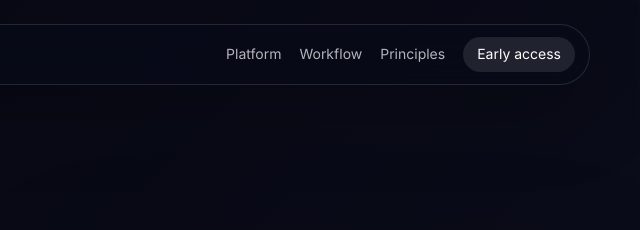
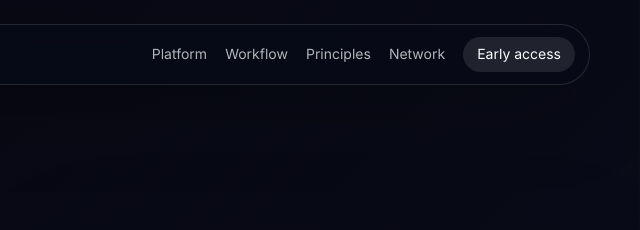
Before and after one commit to evento-globolo/evento-globolo.github.io, an Astro site: page / in a window 1280 px wide. Shown: the top 230 px of the page, 640-1280 px from the left. Built offline with nearby package versions, Linux system fonts and the light colour scheme; Astro itself is replaced by a stand-in of ours.

Commit message:
mount venture network on latest marketing page

```diff
--- a/src/pages/index.astro
+++ b/src/pages/index.astro
@@ -1,5 +1,6 @@
 ---
 import '../styles/global.css';
+import VentureNetwork from '../components/VentureNetwork.astro';
 const year = new Date().getFullYear();
 ---
 <!doctype html>
@@ -40,7 +41,7 @@ const year = new Date().getFullYear();
     <main id="content" class="page-shell">
       <nav class="nav" aria-label="Primary">
         <a class="brand" href="#top" aria-label="Evento Globolo home"><span class="brand-mark" aria-hidden="true"></span><span>Evento Globolo</span></a>
-        <div class="nav-links"><a href="#platform">Platform</a><a href="#workflow">Workflow</a><a href="#principles">Principles</a><a href="#contact" class="nav-cta">Early access</a></div>
+        <div class="nav-links"><a href="#platform">Platform</a><a href="#workflow">Workflow</a><a href="#principles">Principles</a><a href="#network">Network</a><a href="#contact" class="nav-cta">Early access</a></div>
       </nav>
       <section id="top" class="hero section-grid">
         <div class="hero-copy">
@@ -83,6 +84,7 @@ const year = new Date().getFullYear();
         <div class="arch-card"><strong>Attribution stays attached</strong><span>Source links, promo codes, and campaign waves remain part of the event record from click through attendance.</span></div>
         <div class="arch-card"><strong>Humans approve the message</strong><span>Automation prepares and schedules channel work while organizers retain editorial and operational control.</span></div>
       </section>
+      <VentureNetwork current="evento-globolo" />
       <section id="contact" class="launch">
         <p class="eyebrow">Early access</p><h2>Use your next event as the pilot.</h2><p>Share the event type, city, expected capacity, current channels, and launch date. Early pilots will shape publishing and ticketing priorities.</p>
         <div class="hero-actions" style="justify-content:center;"><a class="button primary" href="mailto:hello@evento-globolo.com?subject=Evento%20Globolo%20pilot%20event">Launch a pilot event</a><a class="button secondary" href="https://github.com/evento-globolo" rel="me">Explore the GitHub organization</a></div>
```
